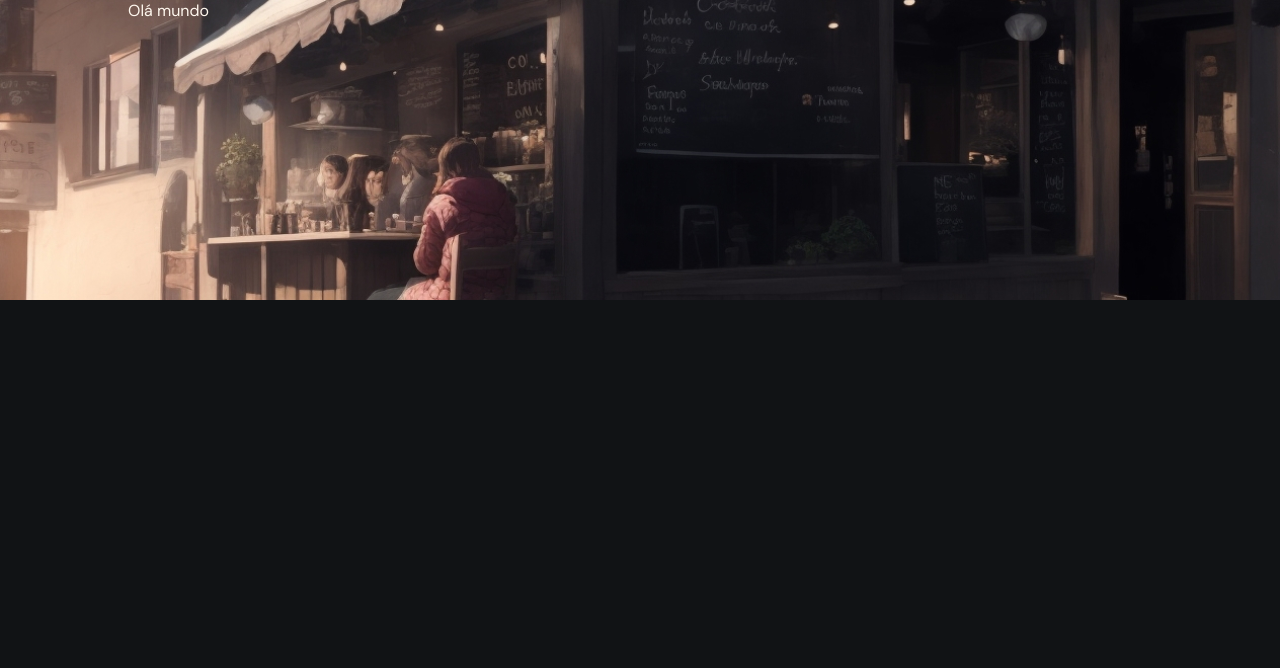
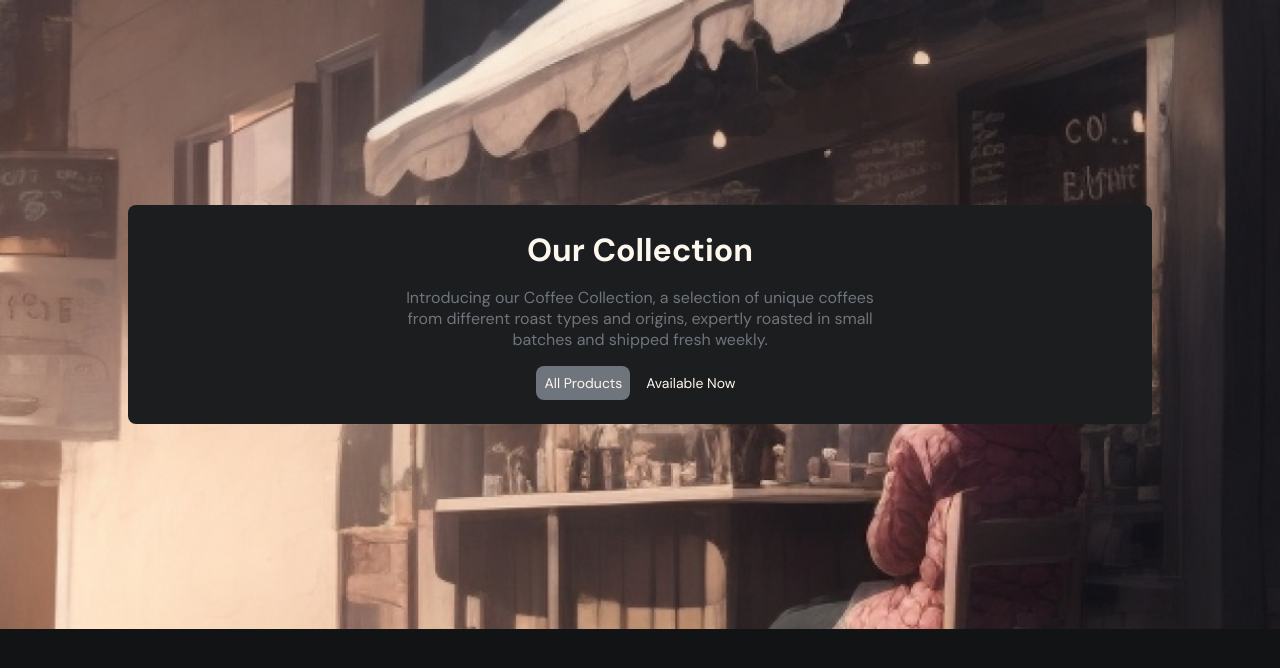
Before and after one commit to JayfckZ/simple-coffee-listing, a React (Create React App) app: page / in a window 1280 px wide. Shown: the top 668 px of the page. Built offline with nearby package versions, Linux system fonts and the light colour scheme.

Commit message:
Adicionado a main e estado dos labels

```diff
--- a/public/index.html
+++ b/public/index.html
@@ -1,5 +1,5 @@
 <!DOCTYPE html>
-<html lang="en">
+<html lang="pt-br">
   <head>
     <meta charset="utf-8" />
     <link rel="icon" href="%PUBLIC_URL%/favicon.ico" />
--- a/src/App.tsx
+++ b/src/App.tsx
@@ -1,10 +1,13 @@
 import { GlobalStyle, Container } from './global'
+import Main from './Main'
 
 function App() {
   return (
     <>
       <GlobalStyle />
-      <Container className="App">Olá mundo</Container>
+      <Container className="App">
+        <Main />
+      </Container>
     </>
   )
 }
--- /dev/null
+++ b/src/Main/index.tsx
@@ -0,0 +1,33 @@
+import { useState } from 'react'
+import { MainContainer, Heading, Body, Button } from './styles'
+
+const Main = () => {
+  const [selected, setSelected] = useState('all')
+
+  return (
+    <MainContainer>
+      <Heading>Our Collection</Heading>
+      <Body>
+        Introducing our Coffee Collection, a selection of unique coffees from
+        different roast types and origins, expertly roasted in small batches and
+        shipped fresh weekly.
+      </Body>
+      <div className="flex">
+        <Button
+          selected={selected === 'all'}
+          onClick={() => setSelected('all')}
+        >
+          All Products
+        </Button>
+        <Button
+          selected={selected === 'available'}
+          onClick={() => setSelected('available')}
+        >
+          Available Now
+        </Button>
+      </div>
+    </MainContainer>
+  )
+}
+
+export default Main
--- /dev/null
+++ b/src/Main/styles.ts
@@ -0,0 +1,48 @@
+import styled from 'styled-components'
+import { colors } from '../global'
+
+type Props = {
+  selected: boolean
+}
+
+export const MainContainer = styled.main`
+  background-color: ${colors.darkGray};
+  border-radius: 8px;
+  margin: 20% 0;
+  padding: 24px;
+  display: flex;
+  flex-direction: column;
+  align-items: center;
+  justify-content: center;
+
+  .flex {
+    display: flex;
+    justify-content: center;
+    align-items: center;
+    gap: 8px;
+  }
+`
+
+export const Heading = styled.h1`
+  font-size: 32px;
+  text-align: center;
+`
+
+export const Body = styled.p`
+  font-size: 16px;
+  text-align: center;
+  width: 50%;
+  margin: 16px 0;
+  color: ${colors.gray};
+`
+
+export const Button = styled.button<Props>`
+  padding: 8px;
+  font-size: 14px;
+  background-color: ${(props) =>
+    props.selected ? colors.gray : 'transparent'};
+  border: none;
+  border-radius: 8px;
+  cursor: pointer;
+  transition: all ease 0.3s;
+`
```
Also changed, not shown: src/Card/index.tsx (added).
